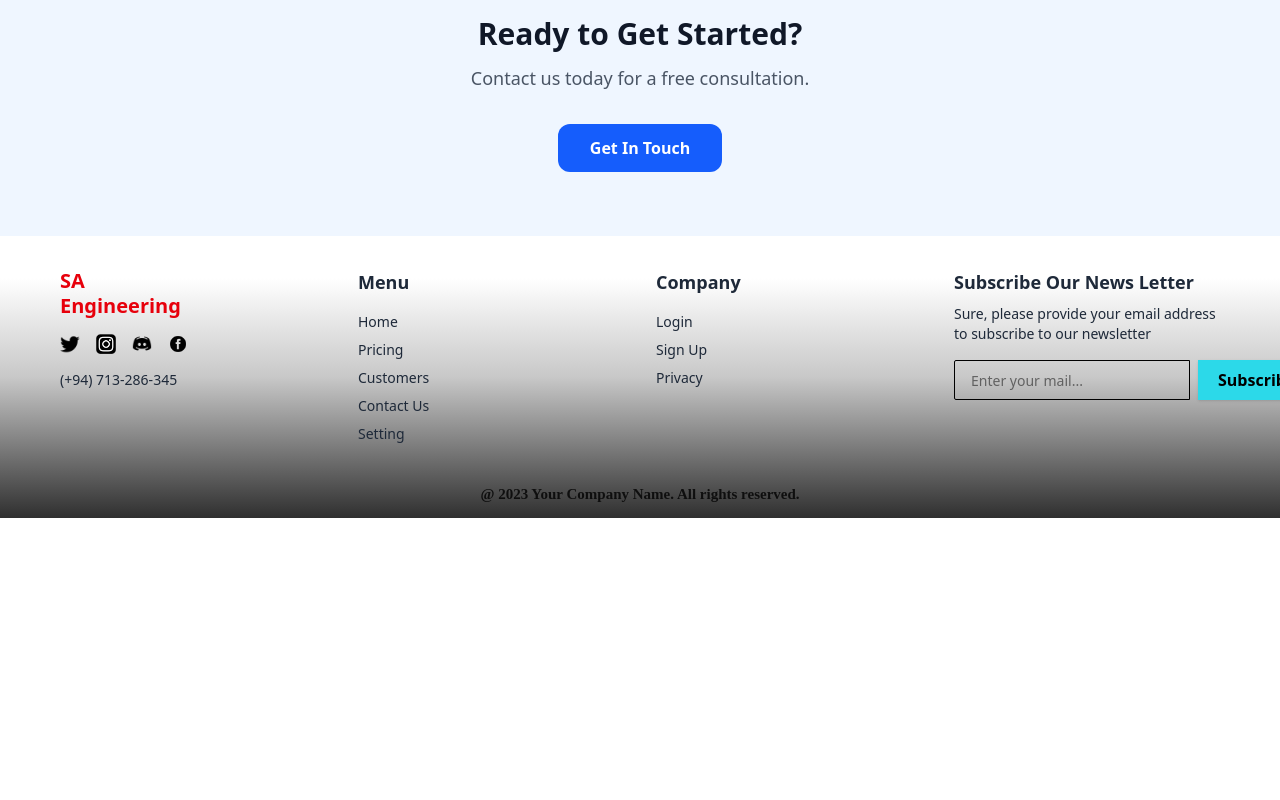
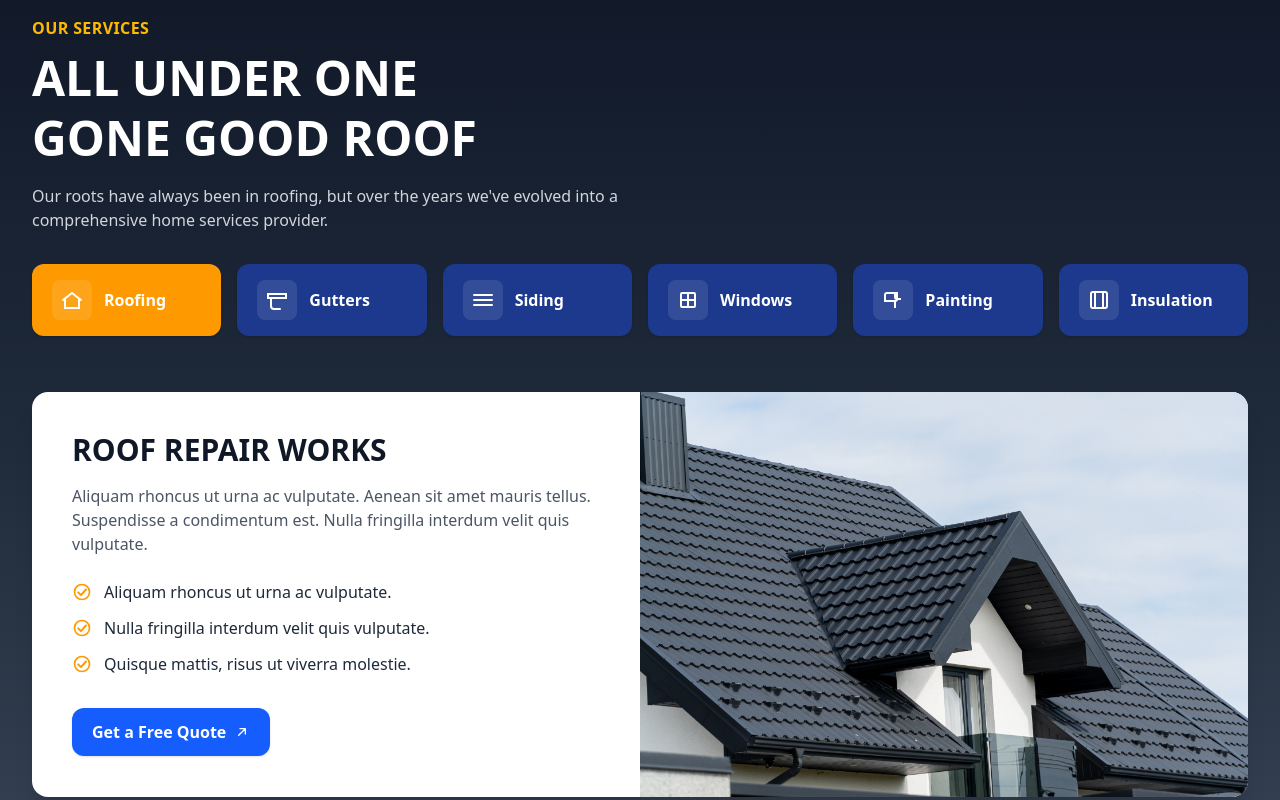
Before and after one commit to Eranda724/SA-Engineering-Front-End, a React (Vite) app: page / in a window 1280 px wide. Shown: the part 1560-2360 px from the top of the page. Before the commit the page ends 2078 px from the top, so only its background shows below. Built offline with nearby package versions, Linux system fonts and the light colour scheme.

Commit message:
home page final section

```diff
--- a/src/components/pages/HomePage.jsx
+++ b/src/components/pages/HomePage.jsx
@@ -2,36 +2,85 @@
 import { Carousel } from "../ui";
 import { Layout } from "../common";
 
-/* ---- Reusable circled-check icon (inherits currentColor) ---- */
-function CircledCheckIcon({ className = "h-6 w-6 text-amber-500" }) {
+/* ---- Icons ---- */
+function CircledCheckIcon({ className = "h-5 w-5 text-amber-500" }) {
   return (
-    <svg
-      viewBox="0 0 24 24"
-      aria-hidden="true"
-      className={className}
-      fill="none"
-    >
+    <svg viewBox="0 0 24 24" aria-hidden="true" className={className} fill="none">
       <circle cx="12" cy="12" r="9" stroke="currentColor" strokeWidth="2" />
-      <path
-        d="M7.5 12.5l3.2 3.2L16.8 9"
-        stroke="currentColor"
-        strokeWidth="2.4"
-        strokeLinecap="round"
-        strokeLinejoin="round"
-      />
+      <path d="M7.5 12.5l3.2 3.2L16.8 9" stroke="currentColor" strokeWidth="2.4" strokeLinecap="round" strokeLinejoin="round" />
     </svg>
   );
 }
+const ArrowUpRight = ({ className = "h-4 w-4" }) => (
+  <svg viewBox="0 0 24 24" aria-hidden="true" className={className} fill="none" stroke="currentColor" strokeWidth="2">
+    <path d="M7 17L17 7M9 7h8v8" strokeLinecap="round" strokeLinejoin="round" />
+  </svg>
+);
 
-/* ---- One feature row ---- */
+/* Simple inline service icons (lightweight placeholders) */
+const RoofIcon = ({ className = "h-6 w-6" }) => (
+  <svg viewBox="0 0 24 24" className={className} fill="none" stroke="currentColor" strokeWidth="2">
+    <path d="M3 12l9-7 9 7" strokeLinecap="round" strokeLinejoin="round" />
+    <path d="M5 10v10h14V10" />
+  </svg>
+);
+const GutterIcon = ({ className = "h-6 w-6" }) => (
+  <svg viewBox="0 0 24 24" className={className} fill="none" stroke="currentColor" strokeWidth="2">
+    <path d="M3 6h18v4H3z" />
+    <path d="M6 10v8a3 3 0 0 0 3 3h6" strokeLinecap="round" />
+  </svg>
+);
+const SidingIcon = ({ className = "h-6 w-6" }) => (
+  <svg viewBox="0 0 24 24" className={className} fill="none" stroke="currentColor" strokeWidth="2">
+    <path d="M3 7h18M3 12h18M3 17h18" strokeLinecap="round" />
+  </svg>
+);
+const WindowIcon = ({ className = "h-6 w-6" }) => (
+  <svg viewBox="0 0 24 24" className={className} fill="none" stroke="currentColor" strokeWidth="2">
+    <rect x="5" y="5" width="14" height="14" rx="1" />
+    <path d="M12 5v14M5 12h14" />
+  </svg>
+);
+const PaintIcon = ({ className = "h-6 w-6" }) => (
+  <svg viewBox="0 0 24 24" className={className} fill="none" stroke="currentColor" strokeWidth="2">
+    <path d="M4 13h10a2 2 0 0 0 2-2V5H6a2 2 0 0 0-2 2v6z" />
+    <path d="M14 5v4a2 2 0 0 0 2 2h4" />
+    <path d="M14 13v7" />
+  </svg>
+);
+const InsulationIcon = ({ className = "h-6 w-6" }) => (
+  <svg viewBox="0 0 24 24" className={className} fill="none" stroke="currentColor" strokeWidth="2">
+    <rect x="4" y="4" width="16" height="16" rx="2" />
+    <path d="M8 20V4M16 20V4" />
+  </svg>
+);
+
+/* ---- Reusable pieces ---- */
 function Feature({ children }) {
   return (
     <div className="flex items-center gap-3">
       <CircledCheckIcon />
-      <span className="text-gray-900 font-medium">{children}</span>
+      <span className="text-gray-900">{children}</span>
     </div>
   );
 }
+
+const ServiceCard = ({ icon, label, highlight = false }) => (
+  <button
+    className={[
+      "group flex items-center gap-3 rounded-xl px-5 py-4 font-semibold shadow-sm transition",
+      highlight
+        ? "bg-amber-500 text-white hover:bg-amber-600"
+        : "bg-blue-900 text-white hover:bg-blue-800",
+    ].join(" ")}
+    type="button"
+  >
+    <span className="rounded-lg bg-white/10 p-2">
+      {icon}
+    </span>
+    <span>{label}</span>
+  </button>
+);
 
 export default function HomePage() {
   return (
@@ -43,22 +92,16 @@ export default function HomePage() {
         {/* Second Section: Text + Image */}
         <section className="w-full">
           <div className="mx-auto max-w-7xl px-4 sm:px-6 lg:px-8 py-16 lg:py-24 grid grid-cols-1 lg:grid-cols-12 gap-12 items-center">
-            {/* Left: Heading + Copy + Bullets */}
             <div className="lg:col-span-7">
               <h1 className="text-4xl sm:text-5xl lg:text-6xl font-extrabold tracking-tight text-gray-900">
-                TRY OUR TEAM OF EXPERTS IN{" "}
-                <span className="text-blue-600">LIVERPOOL</span>
+                TRY OUR TEAM OF EXPERTS IN <span className="text-blue-600">LIVERPOOL</span>
               </h1>
-
               <p className="mt-6 text-lg sm:text-xl text-gray-600 max-w-2xl">
-                Aliquam rhoncus ut urna ac vulputate. Aenean sit amet mauris
-                tellus. Suspendisse a condimentum est. Nulla fringilla interdum
-                velit quis vulputate. Quisque mattis, risus ut viverra
-                molestie, ipsum lorem tincidunt ante, a tempor ipsum quam non
-                odio.
+                Aliquam rhoncus ut urna ac vulputate. Aenean sit amet mauris tellus.
+                Suspendisse a condimentum est. Nulla fringilla interdum velit quis
+                vulputate. Quisque mattis, risus ut viverra molestie, ipsum lorem
+                tincidunt ante, a tempor ipsum quam non odio.
               </p>
-
-              {/* Bullets */}
               <div className="mt-8 grid grid-cols-1 sm:grid-cols-2 gap-x-12 gap-y-5 text-base sm:text-lg">
                 <Feature>Every Job Is Guaranteed</Feature>
                 <Feature>Locally Based, Family Run Firm</Feature>
@@ -68,34 +111,96 @@ export default function HomePage() {
                 <Feature>Insurance Work Undertaken</Feature>
               </div>
             </div>
+            <div className="lg:col-span-5">
+              <img
+                src="https://picsum.photos/800/1200?random=12"
+                alt="Modern building exterior"
+                className="w-full h-[340px] sm:h-[420px] lg:h-[520px] object-cover rounded-3xl shadow-lg"
+              />
+            </div>
+          </div>
+        </section>
 
-            {/* Right: Image */}
-            <div className="lg:col-span-5">
-              <div className="relative">
-                <img
-                  src="https://picsum.photos/800/1200?random=12"
-                  alt="Modern building exterior"
-                  className="w-full h-[340px] sm:h-[420px] lg:h-[520px] object-cover rounded-3xl shadow-lg"
-                />
+        {/* Third Section: Call to action (kept) */}
+        {/* <section className="w-full py-16 bg-blue-50">
+          <div className="mx-auto max-w-4xl px-4 sm:px-6 lg:px-8 text-center">
+            <h2 className="text-3xl font-bold text-gray-900">Ready to Get Started?</h2>
+            <p className="mt-3 text-lg text-gray-600">Contact us today for a free consultation.</p>
+            <button className="mt-8 inline-flex items-center justify-center gap-2 rounded-xl bg-blue-600 px-8 py-3 text-white font-semibold hover:bg-blue-700 transition">
+              Get In Touch <ArrowUpRight />
+            </button>
+          </div>
+        </section> */}
+
+        {/* ---- Final Two Sections (combined “Services” area) ---- */}
+        <section className="w-full bg-gradient-to-b from-gray-900 via-gray-800 to-gray-700 text-white">
+          <div className="mx-auto max-w-7xl px-4 sm:px-6 lg:px-8 py-12 lg:py-16">
+            {/* Header */}
+            <p className="text-amber-400 font-bold tracking-wide uppercase">Our Services</p>
+            <h3 className="mt-2 text-4xl sm:text-5xl font-extrabold leading-tight">
+              ALL UNDER ONE <br className="hidden sm:block" /> GONE GOOD ROOF
+            </h3>
+            <p className="mt-4 max-w-2xl text-gray-300">
+              Our roots have always been in roofing, but over the years we&apos;ve evolved
+              into a comprehensive home services provider.
+            </p>
+
+            {/* Service "tabs" */}
+            <div className="mt-8 grid grid-cols-1 sm:grid-cols-3 lg:grid-cols-6 gap-4">
+              <ServiceCard highlight label="Roofing" icon={<RoofIcon className="h-6 w-6 text-white" />} />
+              <ServiceCard label="Gutters" icon={<GutterIcon className="h-6 w-6 text-white" />} />
+              <ServiceCard label="Siding" icon={<SidingIcon className="h-6 w-6 text-white" />} />
+              <ServiceCard label="Windows" icon={<WindowIcon className="h-6 w-6 text-white" />} />
+              <ServiceCard label="Painting" icon={<PaintIcon className="h-6 w-6 text-white" />} />
+              <ServiceCard label="Insulation" icon={<InsulationIcon className="h-6 w-6 text-white" />} />
+            </div>
+          </div>
+
+          {/* Light card that sits under the dark band */}
+          <div className="mx-auto max-w-7xl px-4 sm:px-6 lg:px-8 pb-16">
+            <div className="bg-white rounded-2xl shadow-xl overflow-hidden -mt-2">
+              <div className="grid grid-cols-1 lg:grid-cols-2">
+                {/* Left content */}
+                <div className="p-6 sm:p-10">
+                  <h4 className="text-2xl sm:text-3xl font-extrabold text-gray-900">ROOF REPAIR WORKS</h4>
+                  <p className="mt-4 text-gray-600">
+                    Aliquam rhoncus ut urna ac vulputate. Aenean sit amet mauris tellus.
+                    Suspendisse a condimentum est. Nulla fringilla interdum velit quis
+                    vulputate.
+                  </p>
+                  <ul className="mt-6 space-y-3">
+                    <li className="flex items-start gap-3">
+                      <CircledCheckIcon className="h-5 w-5 text-amber-500 mt-0.5" />
+                      <span className="text-gray-800">Aliquam rhoncus ut urna ac vulputate.</span>
+                    </li>
+                    <li className="flex items-start gap-3">
+                      <CircledCheckIcon className="h-5 w-5 text-amber-500 mt-0.5" />
+                      <span className="text-gray-800">Nulla fringilla interdum velit quis vulputate.</span>
+                    </li>
+                    <li className="flex items-start gap-3">
+                      <CircledCheckIcon className="h-5 w-5 text-amber-500 mt-0.5" />
+                      <span className="text-gray-800">Quisque mattis, risus ut viverra molestie.</span>
+                    </li>
+                  </ul>
+
+                  <button className="mt-8 inline-flex items-center justify-center gap-2 rounded-xl bg-blue-600 px-5 py-3 text-white font-semibold shadow hover:bg-blue-700 transition">
+                    Get a Free Quote <ArrowUpRight />
+                  </button>
+                </div>
+
+                {/* Right image */}
+                <div className="relative">
+                  <img
+                    src="src\assets\home\home_roof.jpg"
+                    alt="Roof detail"
+                    className="h-full w-full object-cover"
+                  />
+                </div>
               </div>
             </div>
           </div>
         </section>
-
-        {/* Third Section: Call to action */}
-        <section className="w-full py-16 bg-blue-50">
-          <div className="mx-auto max-w-4xl px-4 sm:px-6 lg:px-8 text-center">
-            <h2 className="text-3xl font-bold text-gray-900">
-              Ready to Get Started?
-            </h2>
-            <p className="mt-3 text-lg text-gray-600">
-              Contact us today for a free consultation.
-            </p>
-            <button className="mt-8 inline-flex items-center justify-center rounded-xl bg-blue-600 px-8 py-3 text-white font-semibold hover:bg-blue-700 transition">
-              Get In Touch
-            </button>
-          </div>
-        </section>
+        {/* ---- /Final Two Sections ---- */}
       </div>
     </Layout>
   );
```
Also changed, not shown: src/assets/home/home_roof.jpg (added).
